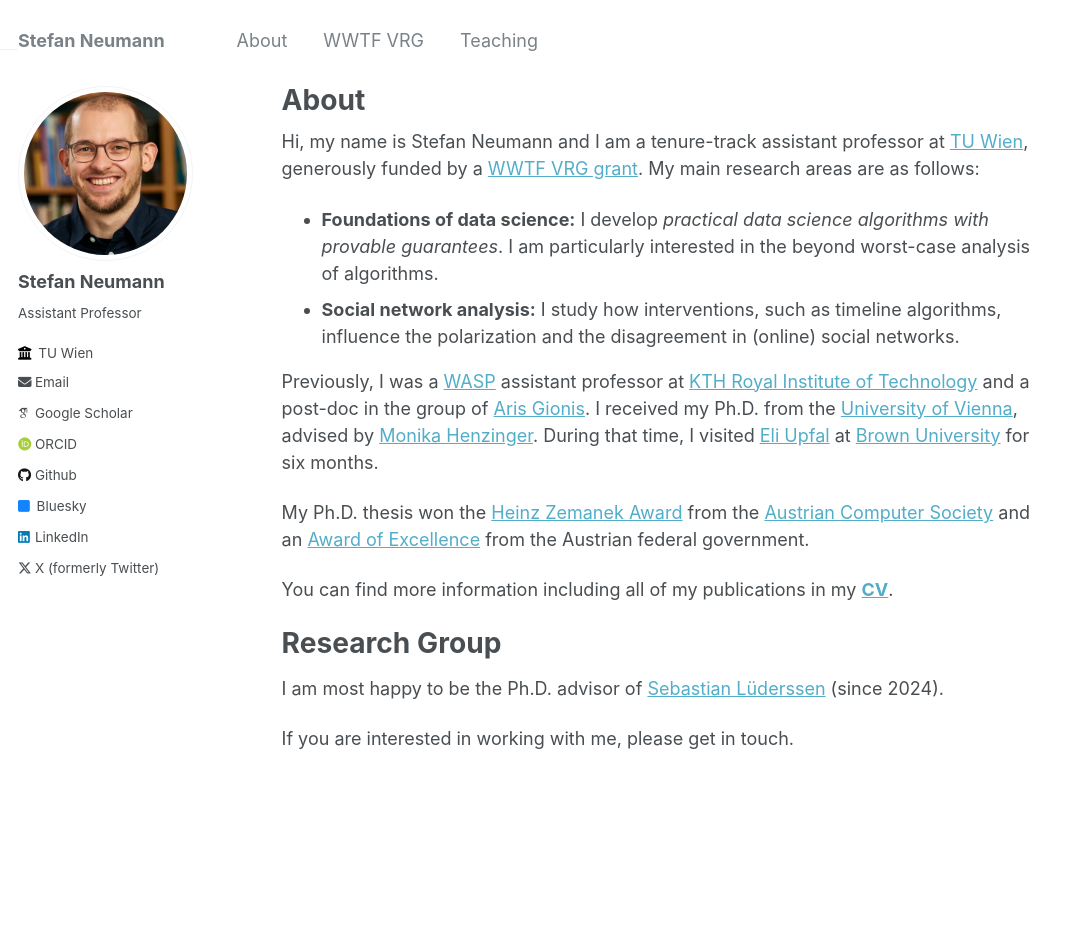
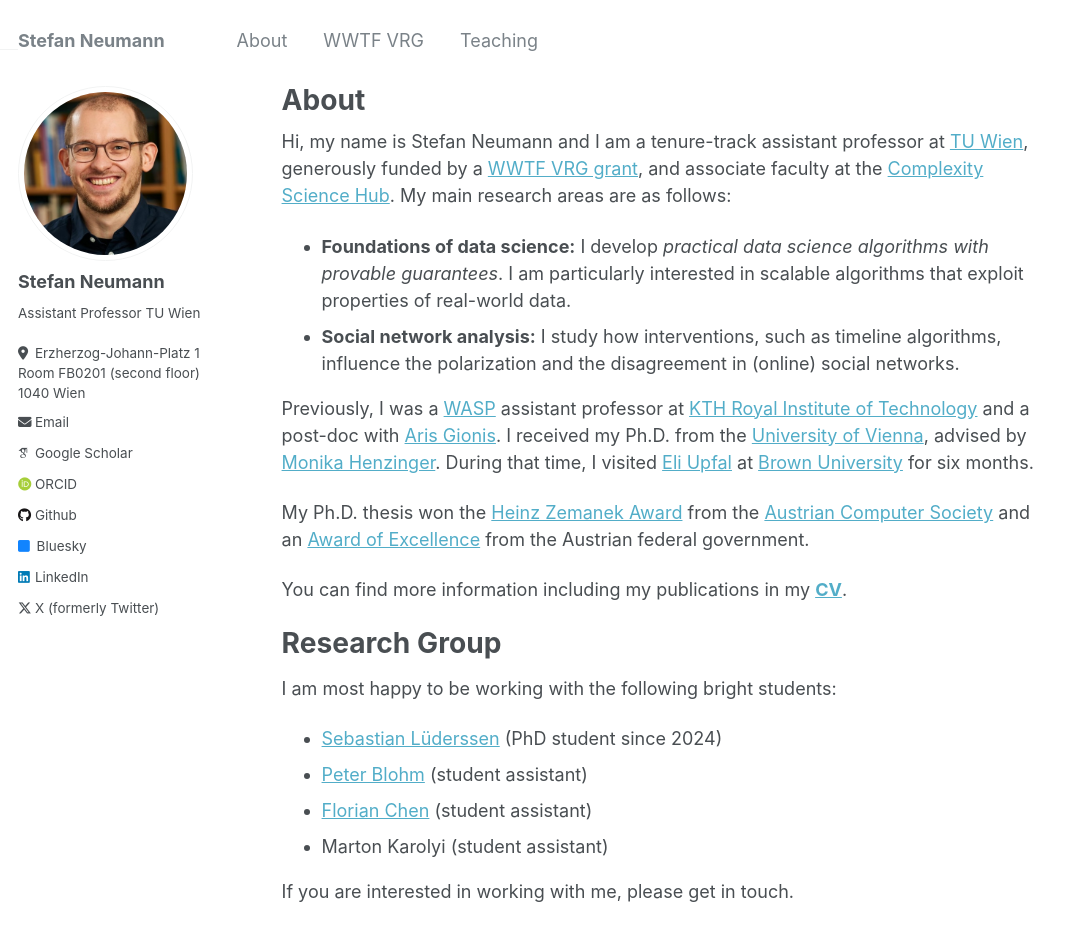
Before and after one commit to StefanResearch/StefanResearch.github.io, a Jekyll site: the page built from _pages/about.md, in a window 1280 px wide and 1117 px high. Shown: the top 941 px of the window, without its empty margins (0-1078 px from the left). Built offline with Jekyll 4.4.1, drawn with Linux system fonts in a browser that asks for light colours; some web fonts are replaced.

Commit message:
Updated group.

```diff
--- a/_config.yml
+++ b/_config.yml
@@ -24,9 +24,10 @@ author:
   avatar           : "1000px_NEUM (Photographer Fredrik Persson).jpg"
   name             : "Stefan Neumann"
   pronouns         : # example: "she/her"
-  bio              : "Assistant Professor"
-  location         : #"Earth"
-  employer         : "TU Wien"
+  bio              : "Assistant Professor TU Wien"
+  location         : "Erzherzog-Johann-Platz 1<br>Room FB0201 (second
+  floor)<br>1040 Wien"
+  employer         : # "TU Wien"
   uri              : # URL
   email            : "stefan.neumann@tuwien.ac.at"
 
--- a/_pages/about.md
+++ b/_pages/about.md
@@ -8,17 +8,18 @@ redirect_from:
 ---
 
 Hi, my name is Stefan Neumann and I am a tenure-track assistant professor at [TU Wien](https://www.tuwien.at),
-generously funded by a [WWTF VRG grant](/vrg). My main research areas are as follows:
+generously funded by a [WWTF VRG grant](/vrg), and associate faculty at the
+[Complexity Science Hub](https://csh.ac.at). My main research areas are as follows:
 * **Foundations of data science:** I develop *practical data science
   algorithms with provable guarantees*. I am particularly interested in
-  the beyond worst-case analysis of algorithms.
+  scalable algorithms that exploit properties of real-world data.
 * **Social network analysis:** I study how interventions, such as timeline
   algorithms, influence the polarization and the disagreement in (online) social
   networks.
 
 Previously, I was a [WASP](https://wasp-sweden.org) assistant professor at
 [KTH Royal Institute of Technology](https://www.kth.se)
-and a post-doc in the group of [Aris Gionis](https://www.kth.se/profile/argioni).
+and a post-doc with [Aris Gionis](https://www.kth.se/profile/argioni).
 I received my Ph.D. from the [University of Vienna](https://www.univie.ac.at),
 advised by [Monika Henzinger](https://ist.ac.at/en/research/henzinger_monika-group/).
 During that time, I visited [Eli Upfal](https://cs.brown.edu/people/eupfal/) at
@@ -29,12 +30,16 @@ My Ph.D. thesis won the [Heinz Zemanek Award](https://www.ocg.at/hzp) from the
 [Award of Excellence](https://www.bmbwf.gv.at/Ministerium/staatspreise-auszeichnungen/Staatspreise.html)
 from the Austrian federal government.
 
-You can find more information including all of my publications in my
+You can find more information including my publications in my
 [**CV**]({{site.baseurl}}/files/CV_stefan.pdf).
 
 Research Group
 ======
-I am most happy to be the Ph.D. advisor of [Sebastian Lüderssen](https://informatics.tuwien.ac.at/people/sebastian-luederssen)
-(since 2024).
+I am most happy to be working with the following bright students:
+* [Sebastian Lüderssen](https://informatics.tuwien.ac.at/people/sebastian-luederssen)
+(PhD student since 2024)
+* [Peter Blohm](https://scholar.google.com/citations?user=pJPpDsoAAAAJ) (student assistant)
+* [Florian Chen](https://scholar.google.at/citations?user=R1g3S2YAAAAJ) (student assistant)
+* Marton Karolyi (student assistant)
 
 If you are interested in working with me, please get in touch.
```
Also changed, not shown: _pages/talk.md (added, +50 -0 lines), _pages/teaching.md (+10 -2 lines), _pages/vrg.md (+5 -6 lines), images/WWTF_Text_E_CMYK.jpg (added), 1 other file.
